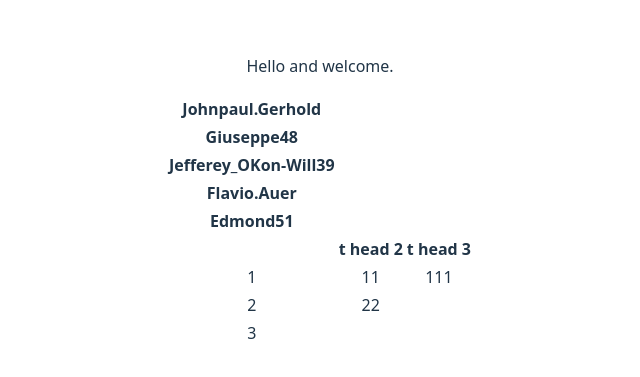
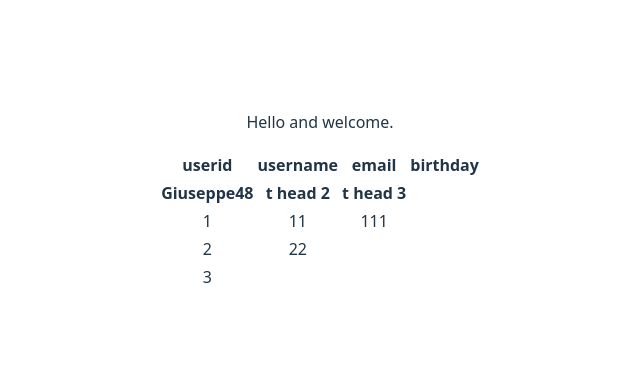
Before and after one commit to BookOfKnives/automatic-disco, a Svelte app: page / in a window 1280 px wide. Shown: the part 207-584 px from the top of the page, without its empty margins (320-960 px from the left). Built offline with nearby package versions, Linux system fonts and the light colour scheme.

Commit message:
Working on table logic, sorta OK

```diff
--- a/src/App.svelte
+++ b/src/App.svelte
@@ -22,16 +22,21 @@ let userArray = [createRandomUser(), createRandomUser(), createRandomUser(), cre
 <div>
     <table>
         <thead>
-    {#each userArray as person}
+    <!-- {#each userArray as person} -->
              <tr>
                 <th>
-                   {person['username']}
+                  userid
+                   <!-- {person['username']} -->
              </th>
+             <th>username</th>
+             <th>email</th>
+             <th>birthday</th>
             </tr>
-{/each}
+<!-- {/each} -->
+
         <tr>
             <th>
-
+                {userArray[1]['username']}
             </th>
             <th>
                 t head 2
```
